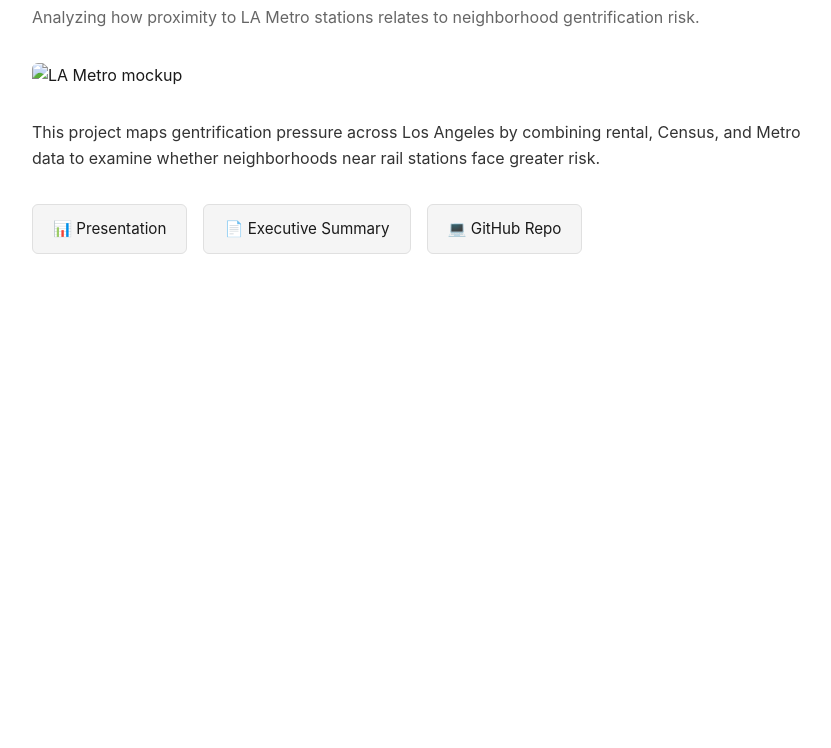
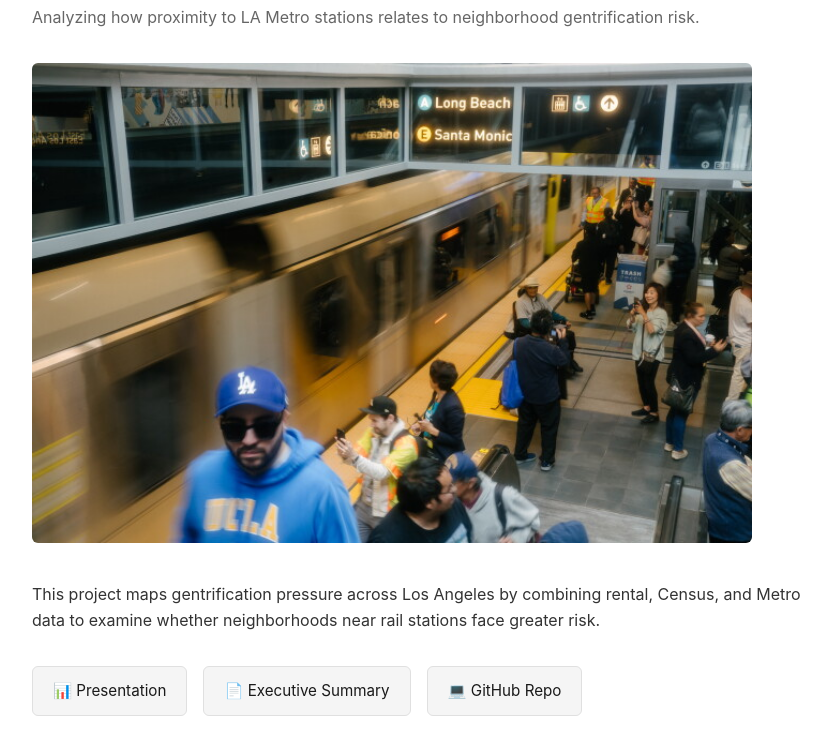
Before and after one commit to ememercy21/la-metro-gentrification-risk, a plain HTML site: page index.html in a window 1280 px wide. Shown: the part 142-890 px from the top of the page, without its empty margins (208-1039 px from the left). Before the commit the page ends 800 px from the top, so only its background shows below. Drawn offline with Linux system fonts and the light colour scheme.

Commit message:
Update index.html

```diff
--- a/index.html
+++ b/index.html
@@ -70,7 +70,7 @@
         <h1>LA Metro Gentrification Risk</h1>
         <p class="subtitle">Analyzing how proximity to LA Metro stations relates to neighborhood gentrification risk.</p>
 
-        <img src="assets/LA_Metro_Cover.png" alt="LA Metro mockup" class="cover-img">
+        <img src="assets/LA_Metro_Cover.jpeg" alt="LA Metro mockup" class="cover-img">
 
         <p>This project maps gentrification pressure across Los Angeles by combining rental, Census, and Metro data to examine whether neighborhoods near rail stations face greater risk.</p>
 
```
